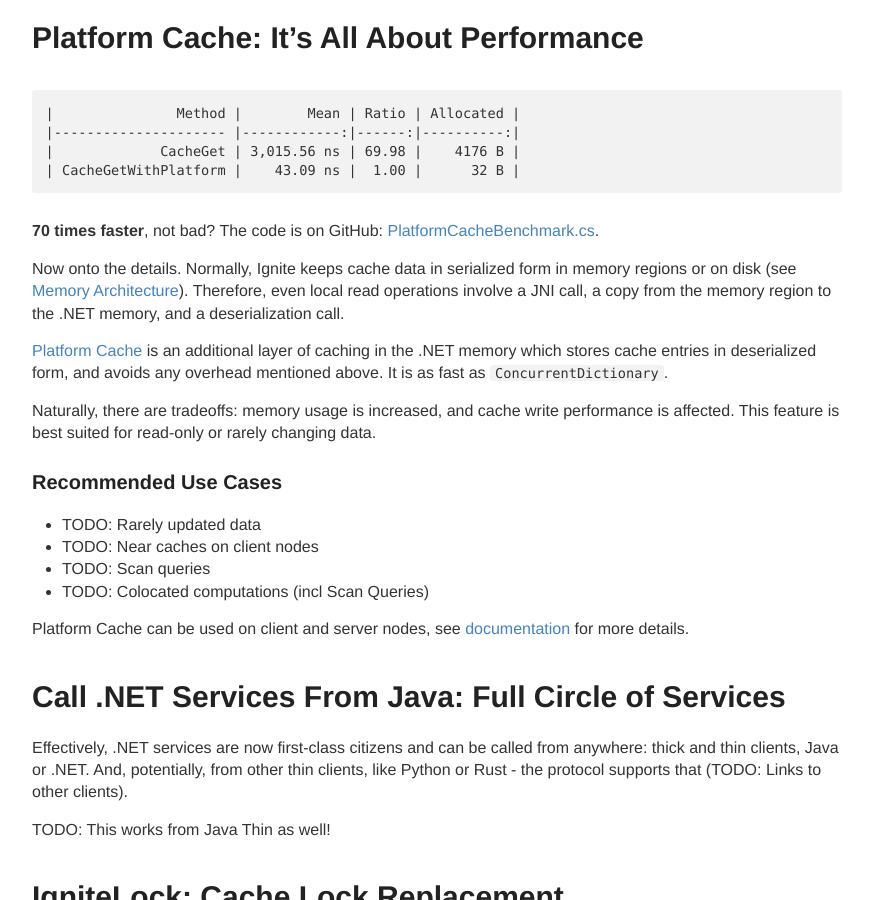
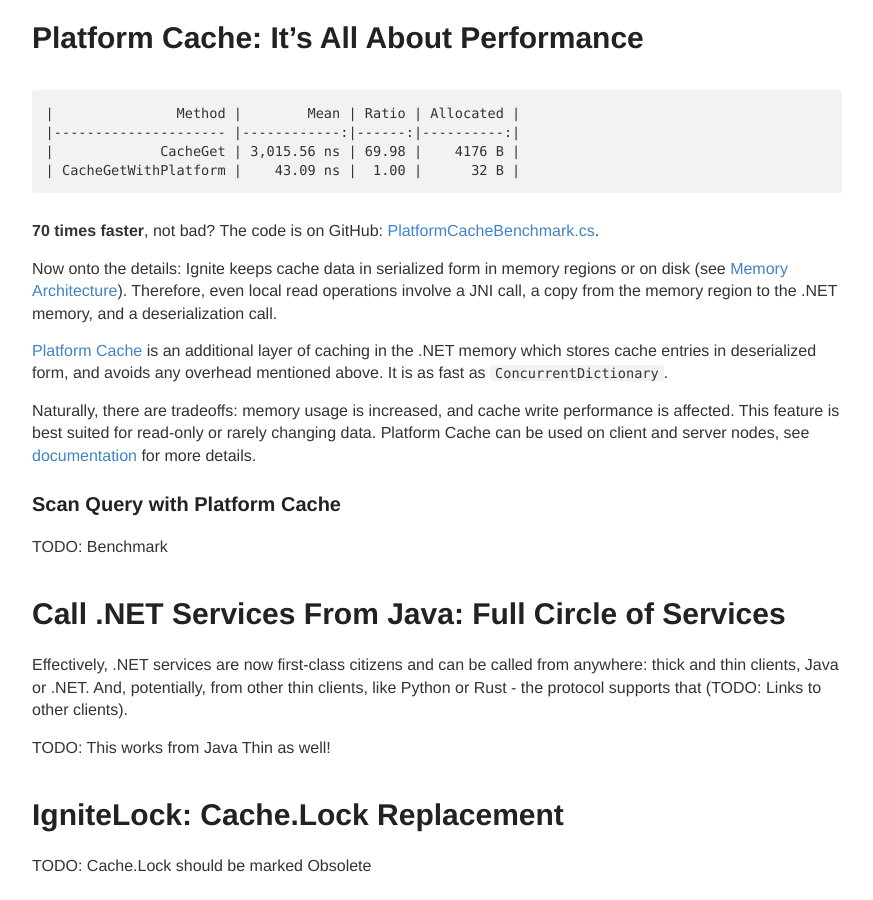
Before and after one commit to ptupitsyn/ptupitsyn.github.io, a Jekyll site: the page built from _posts/2020-10-26-Whats-New-In-Ignite-Net-2.9.md, in a window 1280 px wide and 900 px high, scrolled down 290 px. Shown: the whole window, without its empty margins (203-1076 px from the left). Built offline with Jekyll 4.4.1, drawn with Linux system fonts in a browser that asks for light colours; comment, search, counter and statistics services are not loaded.

Commit message:
wip platform cache

````diff
--- a/_posts/2020-10-26-Whats-New-In-Ignite-Net-2.9.md
+++ b/_posts/2020-10-26-Whats-New-In-Ignite-Net-2.9.md
@@ -9,8 +9,6 @@
 
 # Platform Cache: It's All About Performance
 
-
-
 ```
 |               Method |        Mean | Ratio | Allocated |
 |--------------------- |------------:|------:|----------:|
@@ -20,22 +18,19 @@
 
 **70 times faster**, not bad? The code is on GitHub: [PlatformCacheBenchmark.cs](https://github.com/ptupitsyn/IgniteNetBenchmarks/blob/bab8535a4a22e7e863a9929f590bbb9a80140fcf/PlatformCacheBenchmark.cs).
 
-Now onto the details. Normally, Ignite keeps cache data in serialized form in memory regions or on disk (see [Memory Architecture](https://ignite.apache.org/docs/latest/memory-architecture)).
+Now onto the details: Ignite keeps cache data in serialized form in memory regions or on disk (see [Memory Architecture](https://ignite.apache.org/docs/latest/memory-architecture)).
 Therefore, even local read operations involve a JNI call, a copy from the memory region to the .NET memory, and a deserialization call.
 
 [Platform Cache](https://ignite.apache.org/docs/latest/net-specific/net-platform-cache) is an additional layer of caching in the .NET memory which stores cache entries in deserialized form,
 and avoids any overhead mentioned above. It is as fast as `ConcurrentDictionary`.
 
 Naturally, there are tradeoffs: memory usage is increased, and cache write performance is affected. This feature is best suited for read-only or rarely changing data.
+Platform Cache can be used on client and server nodes, see [documentation](https://ignite.apache.org/docs/latest/net-specific/net-platform-cache) for more details.
 
-### Recommended Use Cases
 
-* TODO: Rarely updated data
-* TODO: Near caches on client nodes
-* TODO: Scan queries
-* TODO: Colocated computations (incl Scan Queries)
+### Scan Query with Platform Cache
 
-Platform Cache can be used on client and server nodes, see [documentation](https://ignite.apache.org/docs/latest/net-specific/net-platform-cache) for more details.
+TODO: Benchmark
 
 
 # Call .NET Services From Java: Full Circle of Services
````
